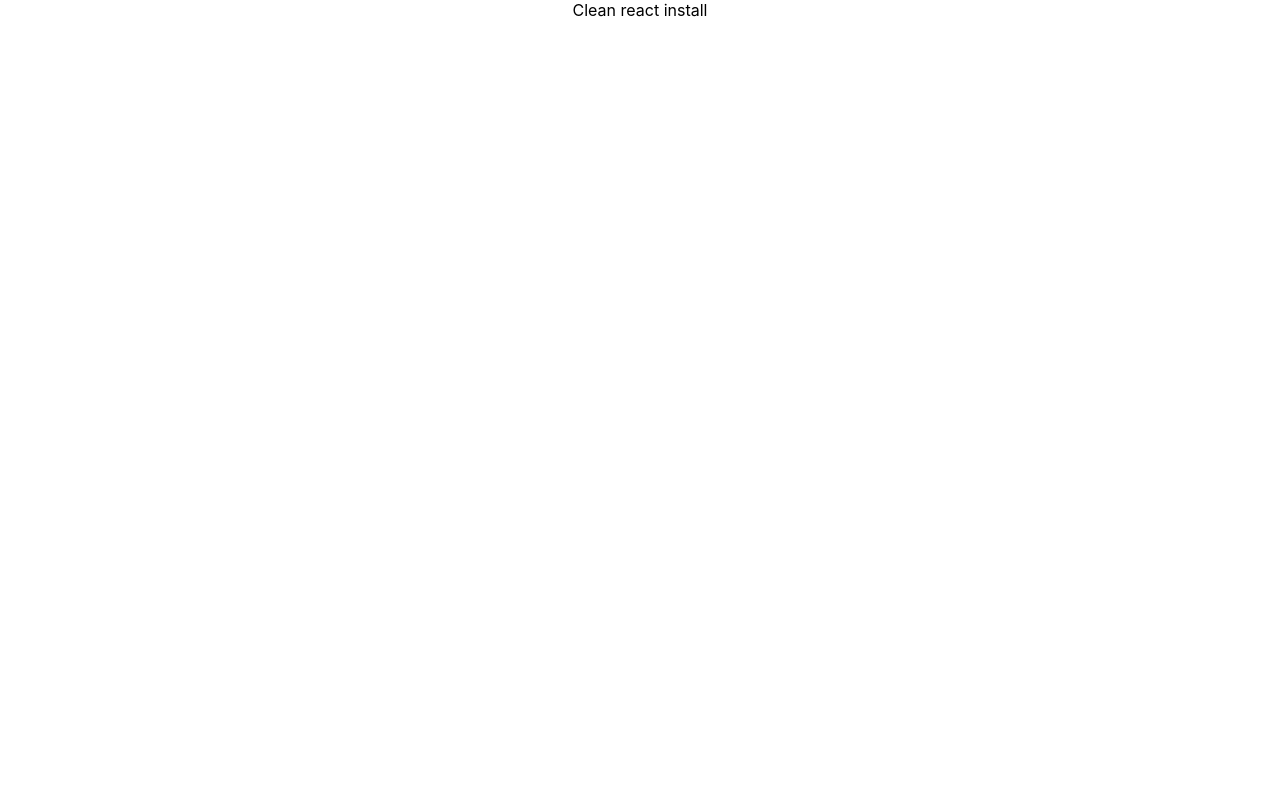
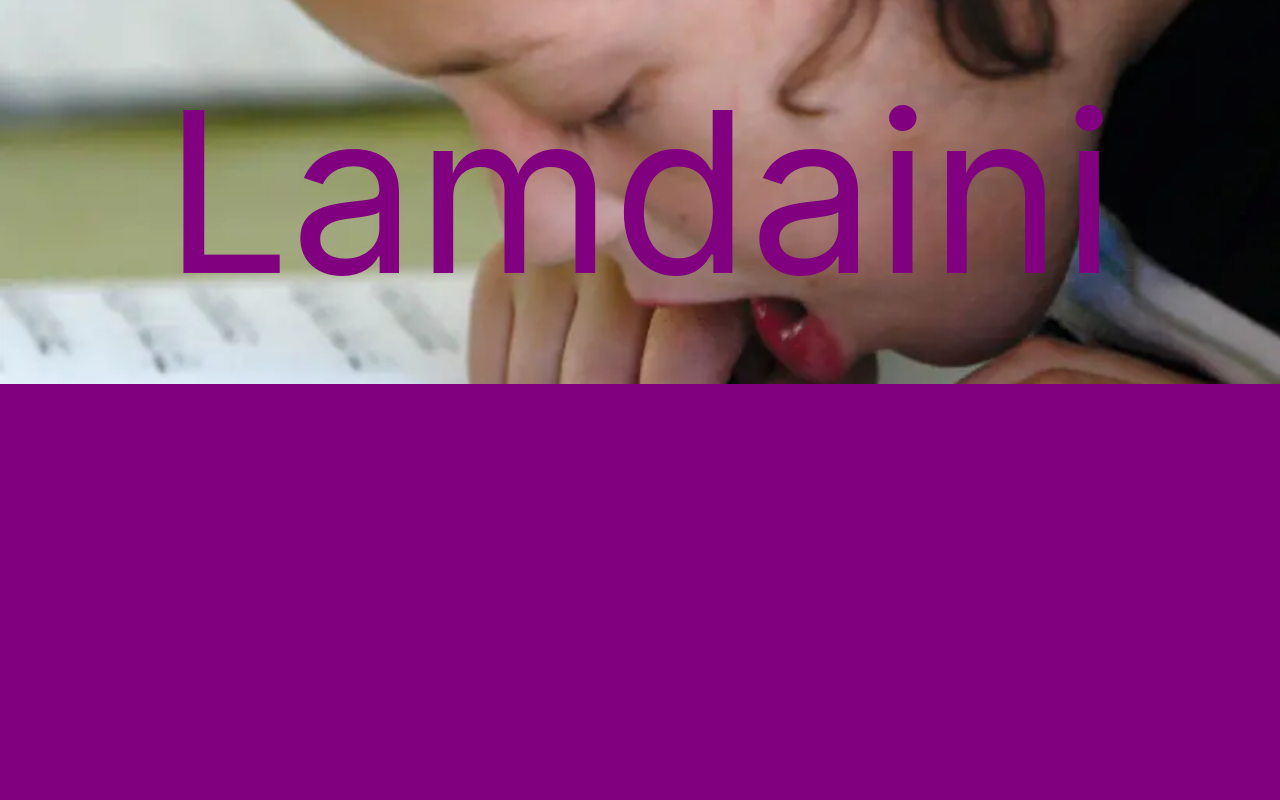
Before and after one commit to MosheSommers/lamdaini, a React (Create React App) app: page / in a window 1280 px wide. Shown: the top 800 px of the page. Built offline with nearby package versions, Linux system fonts and the light colour scheme.

Commit message:
Bare bones components

```diff
--- a/package.json
+++ b/package.json
@@ -11,6 +11,7 @@
     "@types/node": "^12.0.0",
     "@types/react": "^16.9.0",
     "@types/react-dom": "^16.9.0",
+    "emotion": "^10.0.27",
     "mobx": "^5.15.4",
     "mobx-react": "^6.1.4",
     "react": "^16.12.0",
--- a/src/App.tsx
+++ b/src/App.tsx
@@ -1,11 +1,15 @@
 import React from 'react';
-import logo from './logo.svg';
 import './App.css';
+import { Header } from './components/Header';
+import { Footer } from './components/Footer';
+import { MainContainer } from './components/MainContainer';
 
 const App = () => {
   return (
     <div className="App">
-      Clean react install
+      <Header />
+      <MainContainer />
+      <Footer />
     </div>
   );
 }
--- /dev/null
+++ b/src/components/Footer.tsx
@@ -0,0 +1,23 @@
+import React from "react";
+import { css } from "emotion";
+
+export class Footer extends React.Component{
+    render(){
+        return<div className={S.footer()}>
+                    <div className={S.footerText()}>Footer</div>
+                </div>;
+    }
+}
+
+const S = {
+    footer:()=> css`
+        height:20vw;
+        background-color:#231f1f;
+    `,
+    footerText:() => css`
+    font-size: 9em;
+    margin: auto;
+    line-height: 20vw;
+    color: purple;
+`
+}
--- /dev/null
+++ b/src/components/Header.tsx
@@ -0,0 +1,27 @@
+import React from 'react';
+import { css } from 'emotion';
+import background from './background.jpeg'; // Tell Webpack this JS file uses this image
+
+
+export class Header extends React.Component{
+
+    render(){
+        return<div className={S.header()}><div className={S.headerText()}>Lamdaini</div></div>
+    }
+}
+
+const S = {
+    header:() => css`
+        background:url(${background});
+        background-position: center;
+        background-repeat: no-repeat;
+        background-size: cover;
+        min-height:30vh;
+        `,
+    headerText:() => css`
+        font-size: 14em;
+        margin: auto;
+        line-height: 30vw;
+        color: #800080;
+    `
+}
--- /dev/null
+++ b/src/components/MainContainer.tsx
@@ -0,0 +1,24 @@
+import React from "react";
+import { css } from "emotion";
+
+export class MainContainer extends React.Component{
+    render(){
+        return<div className={S.mainContainer()}>
+                <div className={S.containerText()}>MainContainer</div>
+            </div>
+    }
+}
+
+const S = {
+    mainContainer:() => css`
+        height:80vw;
+        background-color:purple;
+    `,
+    containerText:() => css`
+        font-size: 9em;
+        margin: auto;
+        line-height: 80vw;
+        color: #231f1f;
+    `
+
+}
```
Also changed, not shown: src/components/Menu.tsx (added, +7 -0 lines), src/components/background.jpeg (added).
